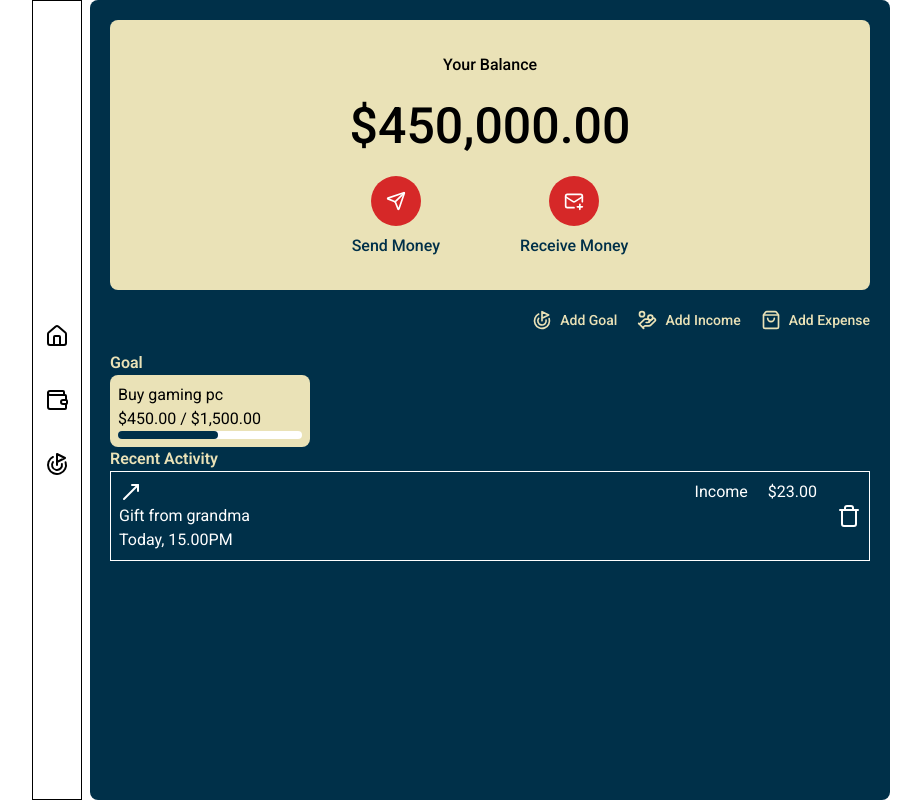
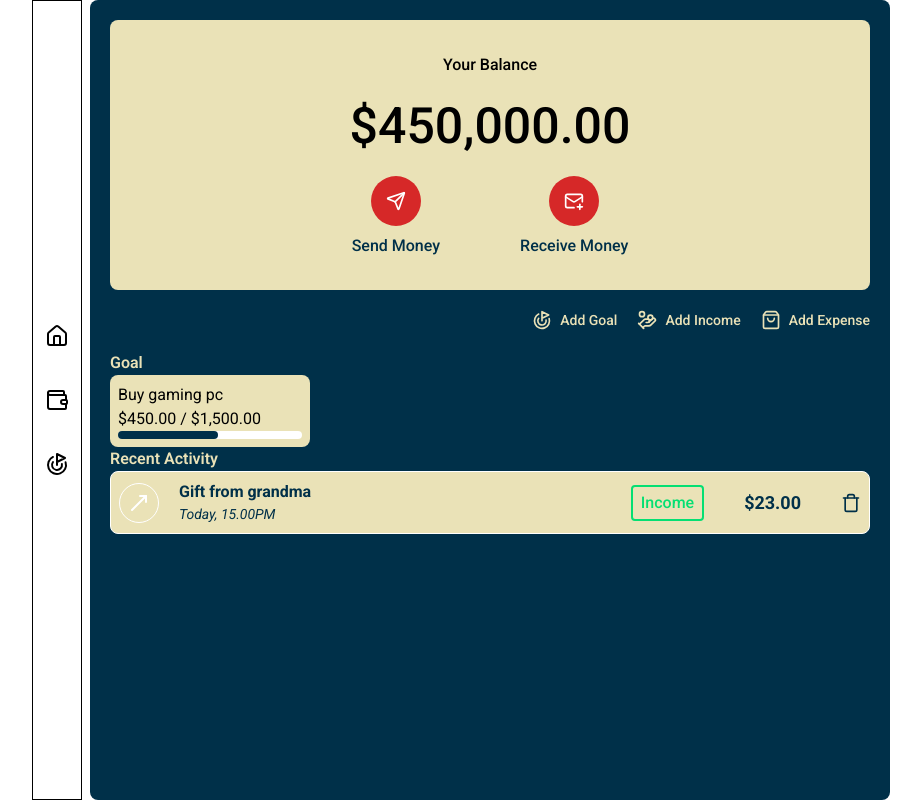
Before and after one commit to Zer0-Gravity/mini-react-project, a React (Vite) app in the folder finance-tracker/: page / in a window 1280 px wide. Shown: the whole page, without its empty margins (179-1100 px from the left). Built offline with nearby package versions, Linux system fonts and the light colour scheme.

Commit message:
Style: Transaction/Expense list card

```diff
--- a/finance-tracker/src/Component/TrackerCard.tsx
+++ b/finance-tracker/src/Component/TrackerCard.tsx
@@ -2,22 +2,24 @@ import { MoveUpRight, Trash } from "lucide-react";
 
 function TrackerCard() {
     return (
-        <div className="text-white border flex justify-between p-2">
-            <div>
-                <div>
+        <div className="text-white border flex justify-between p-2 bg-secondary items-center rounded-lg">
+            <div className="flex gap-5 items-center">
+                <div className="border w-10 h-10 flex items-center justify-center rounded-full">
                     <MoveUpRight />
                 </div>
-                <div>
-                    <h1>Gift from grandma</h1>
-                    <p>Today, 15.00PM</p>
+                <div className="text-primary">
+                    <h1 className="font-bold">Gift from grandma</h1>
+                    <p className="text-[14px] italic">Today, 15.00PM</p>
                 </div>
             </div>
 
-            <div className="flex gap-5">
-                <p>Income</p>
-                <h1>$23.00</h1>
+            <div className="flex gap-10 text-primary items-center">
+                <p className="border-2 px-2 py-1 rounded-sm text-green-400 font-medium">
+                    Income
+                </p>
+                <h1 className="font-bold text-[18px]">$23.00</h1>
                 <button>
-                    <Trash />
+                    <Trash size={20} />
                 </button>
             </div>
         </div>
```
